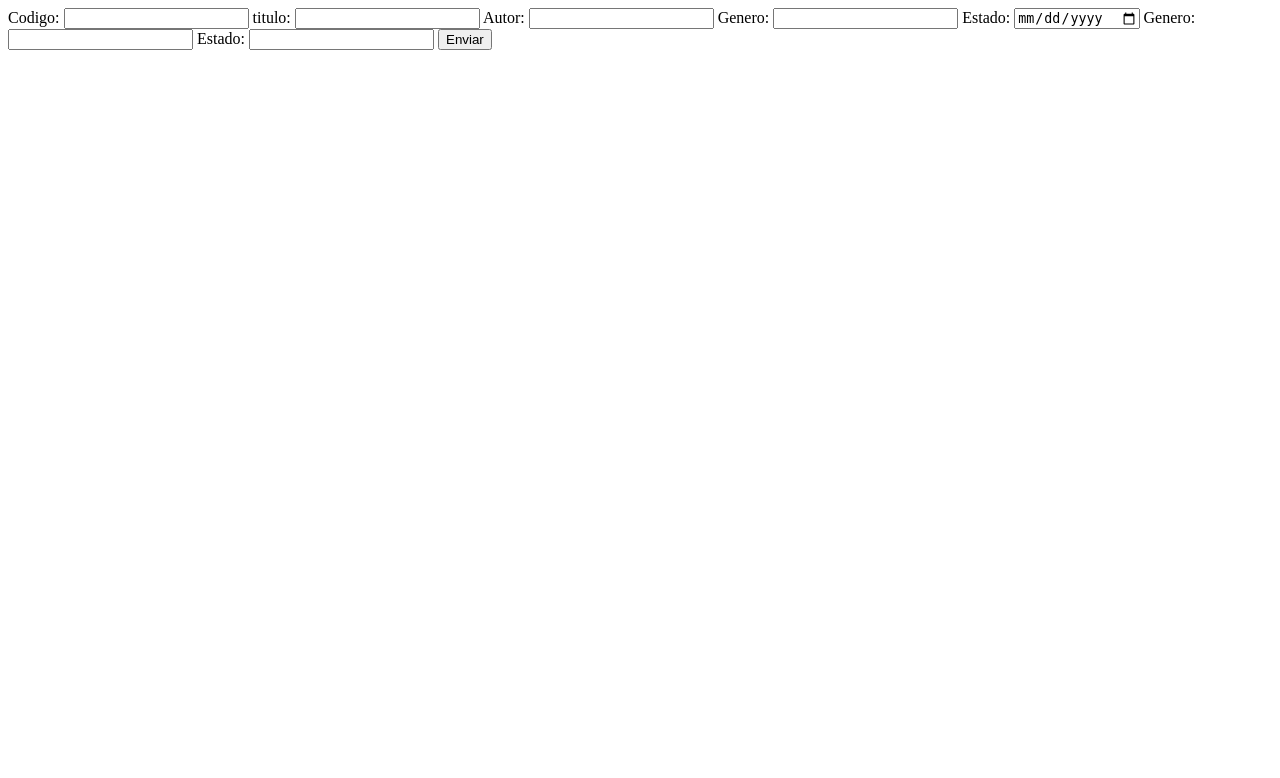
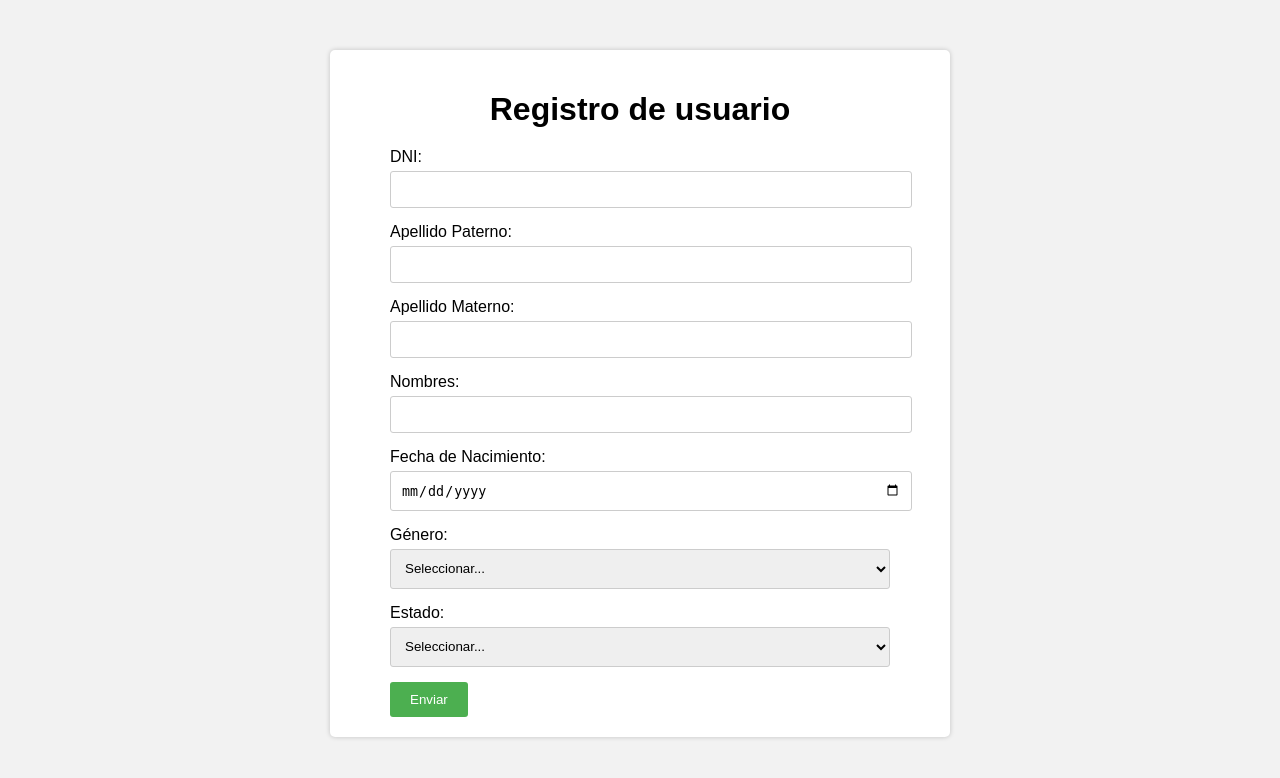
Before and after one commit to JharetDsg/Simios_Developers, a Django app: page /cUser in a window 1280 px wide. Shown: the top 778 px of the page. Run offline with Django 4.2, Linux system fonts and the light colour scheme.

Commit message:
nueva tabla

```diff
--- a/KJPL/Usuarios/views.py
+++ b/KJPL/Usuarios/views.py
@@ -4,16 +4,16 @@ from Usuarios.models import Usuarios
 # Create your views here.
 def CrearUsuario(request):
     if request.method == 'POST':
-        Dni = request.POST['dni']
-        APaterno = request.POST['aPaterno']
-        AMaterno = request.POST['aMaterno']
-        Nombres = request.POST['nombre']
-        FNacimiento = request.POST['fNacimiento']
+        dni = request.POST['dni']
+        APaterno = request.POST['apellidoPaterno']
+        AMaterno = request.POST['apellidoMaterno']
+        Nombres = request.POST['nombres']
+        FNacimiento = request.POST['fechaNacimiento']
         Sexo = request.POST['sexo']
-        TUsuario = request.POST['tUsuario']
+        TUsuario = request.POST['tipoUsuario']
 
-        librito = Usuarios(dni=Dni, aPaterno=APaterno, aMaterno=AMaterno, nombres=Nombres, fNacimiento=FNacimiento, sexo=Sexo, tUsuario=TUsuario)
-        librito.save()
+        User = Usuarios(dni=dni, apellidoPaterno=APaterno, apellidoMaterno=AMaterno, nombres=Nombres, fechaNacimiento=FNacimiento, sexo=Sexo, tipoUsuario=TUsuario)
+        User.save()
 
-        return render(request, "crearUsuario.html", {"dni": Dni})
+        return render(request, "crearUsuario.html", {"dni": dni})
     return render(request, "crearUsuario.html")
--- /dev/null
+++ b/KJPL/static/css/CUser.css
@@ -0,0 +1,50 @@
+body {
+	font-family: Arial, sans-serif;
+	background-color: #f2f2f2;
+}
+
+.form-container {
+	margin: 50px auto;
+	padding: 20px 60px;
+	max-width: 500px;
+	background-color: #fff;
+	box-shadow: 0 0 5px rgba(0,0,0,0.2);
+	border-radius: 5px;
+}
+
+h1 {
+	text-align: center;
+	margin-bottom: 20px;
+}
+
+label {
+	display: block;
+	margin-bottom: 5px;
+}
+
+input[type="text"],
+input[type="date"],
+select {
+	padding: 10px;
+	width: 100%;
+	border: 1px solid #ccc;
+	border-radius: 3px;
+	margin-bottom: 15px;
+}
+
+select {
+	height: 40px;
+}
+
+input[type="submit"] {
+	background-color: #4CAF50;
+	color: #fff;
+	padding: 10px 20px;
+	border: none;
+	border-radius: 3px;
+	cursor: pointer;
+}
+
+input[type="submit"]:hover {
+	background-color: #3e8e41;
+}
--- a/KJPL/template/crearUsuario.html
+++ b/KJPL/template/crearUsuario.html
@@ -1,51 +1,55 @@
+{%load static%}
 <!DOCTYPE html>
-<html lang="en">
+<html>
 <head>
-    <meta charset="UTF-8">
-    <title>Title</title>
+	<title>Formulario de registro de usuario</title>
+	<meta charset="UTF-8">
+	<meta name="viewport" content="width=device-width, initial-scale=1.0">
+	<link rel="stylesheet" href="{% static 'css/CUser.css'%}">
 </head>
 <body>
+	<div class="form-container">
+		<h1>Registro de usuario</h1>
+		<form action="#" method="post">
+            {% csrf_token %}
+			<label for="dni">DNI:</label>
+			<input type="text" id="dni" name="dni" required>
 
-    <form method="post">
-        {% csrf_token %}
-        <label for="codigo">Codigo:</label>
-        <input type="text" name="dni">
+			<label for="apellido-paterno">Apellido Paterno:</label>
+			<input type="text" id="apellido-paterno" name="apellidoPaterno" required>
 
-        <label for="titulo">titulo:</label>
-        <input type="text" name="aPaterno">
+			<label for="apellido-materno">Apellido Materno:</label>
+			<input type="text" id="apellido-materno" name="apellidoMaterno" required>
 
-        <label for="autor">Autor:</label>
-        <input type="text" name="aMaterno">
+			<label for="nombres">Nombres:</label>
+			<input type="text" id="nombres" name="nombres" required>
 
-        <label for="genero">Genero:</label>
-        <input type="text" name="nombre">
+			<label for="fecha-nacimiento">Fecha de Nacimiento:</label>
+			<input type="date" id="fecha-nacimiento" name="fechaNacimiento" required>
 
-        <label for="estado">Estado:</label>
-        <input type="date" name="fNacimiento">
+			<label for="genero">Género:</label>
+			<select id="genero" name="sexo" required>
+				<option value="">Seleccionar...</option>
+				<option value="M">Masculino</option>
+				<option value="F">Femenino</option>
+				<option value="O">Otro</option>
+			</select>
 
-        <label for="genero">Genero:</label>
-        <input list="genero" name="sexo">
-        <datalist>
-            <option value="Masculino">
-            <option value="Femenino">
-        </datalist>
+			<label for="estado">Estado:</label>
+			<select id="estado" name="tipoUsuario" required>
+				<option value="">Seleccionar...</option>
+				<option value="Administrador">Administrador</option>
+				<option value="Director">Director</option>
+				<option value="Docente">Docente</option>
+				<option value="Coordinador">Coordinador</option>
+				<option value="Alumno">Alumno</option>
+			</select>
 
-        <label for="estado">Estado:</label>
-        <input list="browsers">
-        <datalist id="browsers">
-            <option value="Administrado">
-            <option value="Director">
-            <option value="Docente">
-            <option value="Alumno">
-            <option value="Coordinador">
-        </datalist>
-
-        <input type="submit" value="Enviar">
-    </form>
-
-    {% if dni %}
+			<input type="submit" value="Enviar">
+		</form>
+        {% if dni %}
         Usuarios: {{ dni }}, guardado correctamente.
-    {% endif %}
-
+        {% endif %}
+	</div>
 </body>
 </html>
```
Also changed, not shown: KJPL/db.sqlite3.
